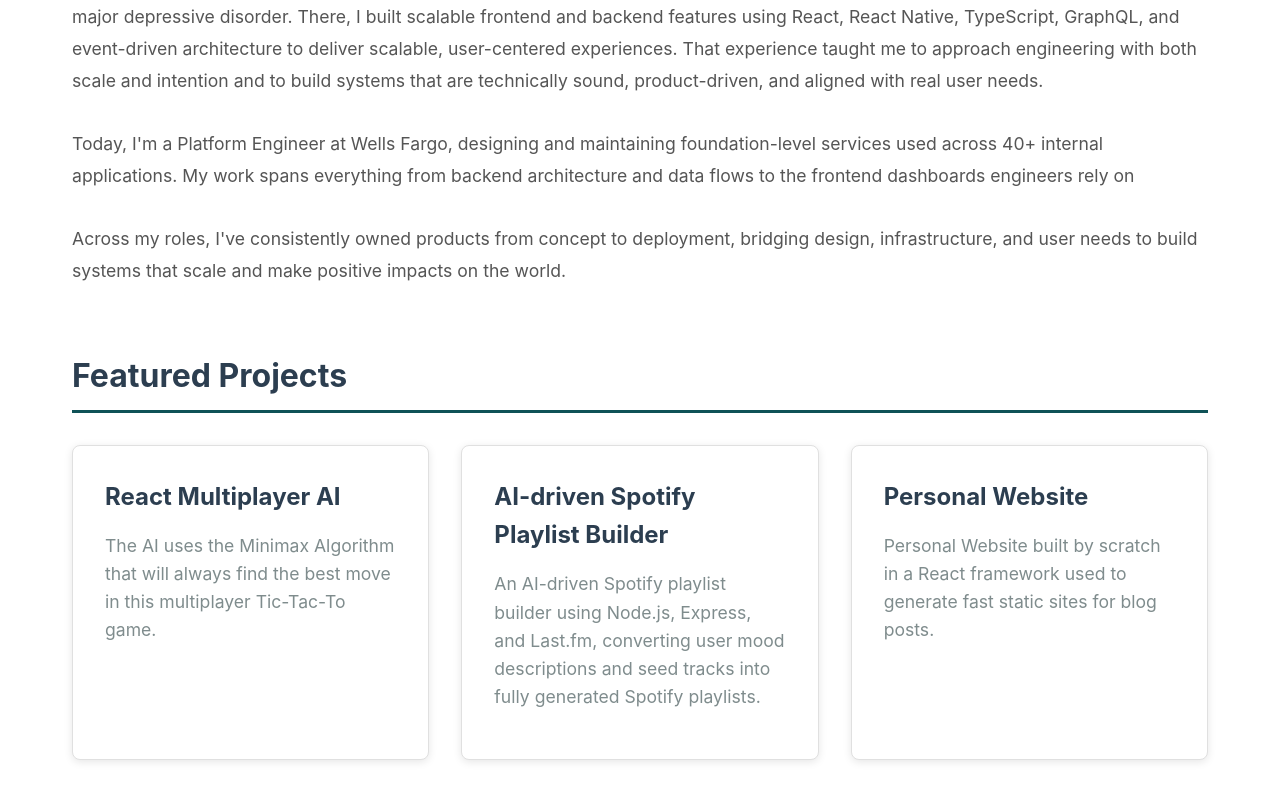
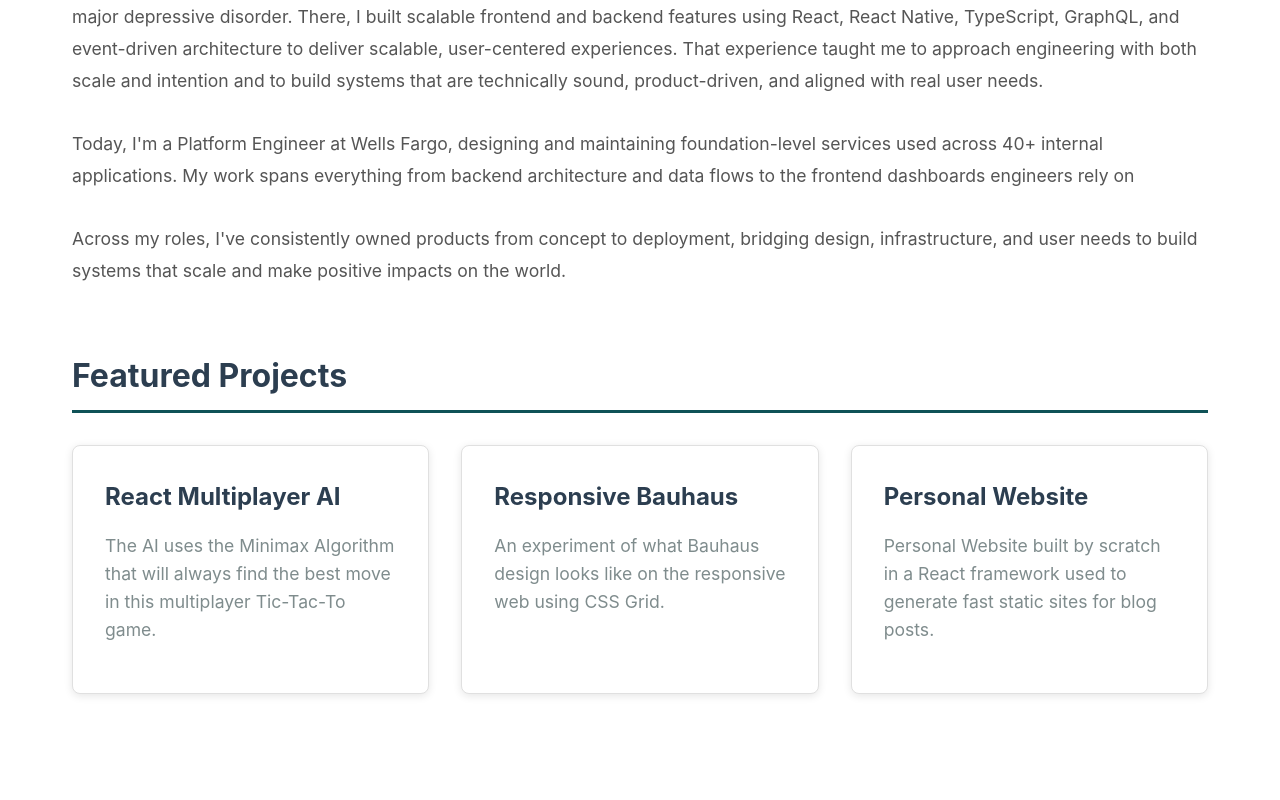
Before and after one commit to strangeforloop/personal-website-2, a React (Vite) app: page / in a window 1280 px wide. Shown: the part 741-1541 px from the top of the page. Built offline with nearby package versions, Linux system fonts and the light colour scheme.

Commit message:
Swap project

```diff
--- a/src/pages/Homepage.tsx
+++ b/src/pages/Homepage.tsx
@@ -85,11 +85,11 @@ function Homepage() {
             rel="noopener noreferrer"
             className="project-card project-card-link"
           >
-            <h3>AI-driven Spotify Playlist Builder</h3>
-            <p>An AI-driven Spotify playlist builder using Node.js, Express, and Last.fm, converting user mood descriptions and seed tracks into fully generated Spotify playlists.</p>
+            <h3>Responsive Bauhaus</h3>
+            <p>An experiment of what Bauhaus design looks like on the responsive web using CSS Grid.</p>
           </a>
           <a
-            href="https://github.com/strangeforloop/personal-website"
+            href="https://strangeforloop.github.io/Responsive-Bauhaus/"
             target="_blank"
             rel="noopener noreferrer"
             className="project-card project-card-link"
--- a/vite.config.ts
+++ b/vite.config.ts
@@ -4,5 +4,5 @@ import react from '@vitejs/plugin-react'
 // https://vitejs.dev/config/
 export default defineConfig({
   plugins: [react()],
-  base: '/personal-website-2/',
+  base: '/',
 })
```
